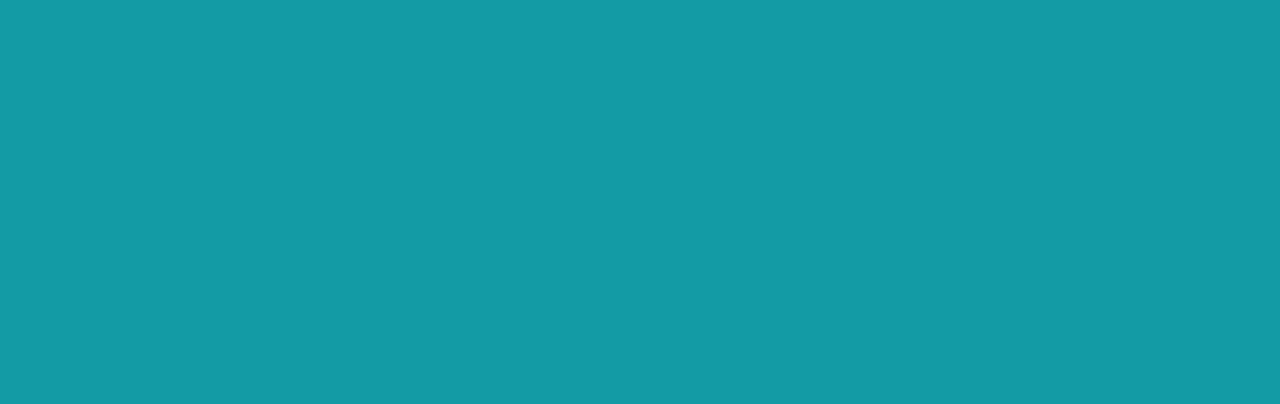
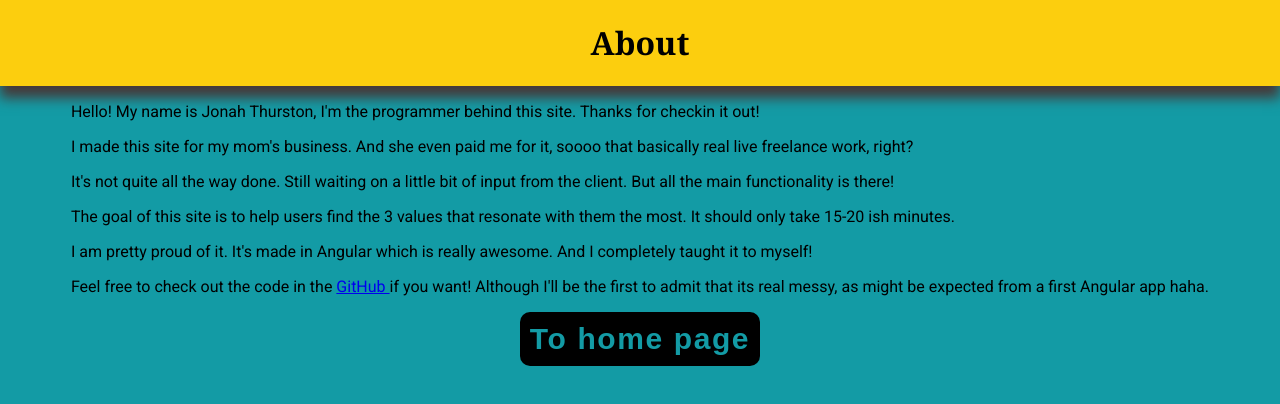
Before and after one commit to JonahThurston/core-values, an Angular app: page /about in a window 1280 px wide. Before the commit this address led to /. Shown: the top 404 px of the page. Built offline with nearby package versions, Linux system fonts and the light colour scheme.

Commit message:
Add about page and go to real vals

```diff
--- /dev/null
+++ b/src/app/about/about.component.css
@@ -0,0 +1,22 @@
+.start-button{
+  flex: 1;
+
+  margin-bottom: 10px;
+
+  font-weight: 700;
+  font-size: 30px;
+  letter-spacing: 0.1rem;
+
+  border-radius: 10px;
+  border: none;
+  padding: 10px;
+
+  background-color: black;
+  color: var(--primary-color);
+
+  cursor: pointer;
+  transition: opacity 0.3s ease;
+}
+.start-button:hover {
+  opacity: 0.5; /* Opacity on hover (50% transparent) */
+}
--- /dev/null
+++ b/src/app/about/about.component.html
@@ -0,0 +1,25 @@
+<div class="main-content">
+  <header class="header">
+    <h1 class="title">About</h1>
+  </header>
+
+  <div class="about-text">
+    <p>Hello! My name is Jonah Thurston, I'm the programmer behind this site. Thanks for checkin it out!</p>
+    <p>I made this site for my mom's business. And she even paid me for it, soooo that basically real live freelance work, right?</p>
+    <p>It's not quite all the way done. Still waiting on a little bit of input from the client. But all the main functionality is there!</p>
+    <p>The goal of this site is to help users find the 3 values that resonate with them the most. It should only take 15-20 ish minutes.</p>
+    <p>I am pretty proud of it. It's made in Angular which is really awesome. And I completely taught it to myself!</p>
+    <p>
+        Feel free to check out the code in the
+        <a href="https://github.com/JonahThurston/core-values"
+            target="_blank"
+            rel="noopener noreferrer"
+            title="Open the github repo ">
+            GitHub
+            </a>
+         if you want! Although I'll be the first to admit that its real messy, as might be expected from a first Angular app haha.
+    </p>
+  </div>
+
+  <button routerLink="" class="start-button">To home page</button>
+</div>
--- a/src/app/app.routes.ts
+++ b/src/app/app.routes.ts
@@ -1,6 +1,7 @@
 import { Routes } from '@angular/router';
 import { StepTemplateComponent } from './exercise/step-template/step-template.component';
 import { HomeComponent } from './home/home.component';
+import { AboutComponent } from './about/about.component';
 
 export const routes: Routes = [
     {
@@ -12,5 +13,10 @@ export const routes: Routes = [
         path: 'exercise',
         component: StepTemplateComponent,
         title: 'Core Values Exercise'
+    },
+    {
+        path: 'about',
+        component: AboutComponent,
+        title: 'About'
     }
 ];
--- a/src/app/exercise/service/values-manager.service.ts
+++ b/src/app/exercise/service/values-manager.service.ts
@@ -31,10 +31,10 @@ export class ValuesManagerService {
   ])
 
   constructor() {
-    //shuffle(valueArray);
-    //this.userVals = valueArray.map((value, index) => ({
-    shuffle(testArray)
-    this.userVals = testArray.map((value, index) => ({
+    shuffle(valueArray);
+    this.userVals = valueArray.map((value, index) => ({
+    // shuffle(testArray)
+    // this.userVals = testArray.map((value, index) => ({
         id: index,
         value: value,
         trashed: false
@@ -181,9 +181,9 @@ export class ValuesManagerService {
   }
 }
 
-const testArray = [
-  "Entrepreneurship Entrepreneurship1", "Entrepreneurship Entrepreneurship2", "Entrepreneurship Entrepreneurship3", "Entrepreneurship Entrepreneurship4", "Entrepreneurship Entrepreneurship5"
-]
+// const testArray = [
+//   "Entrepreneurship Entrepreneurship1", "Entrepreneurship Entrepreneurship2", "Entrepreneurship Entrepreneurship3", "Entrepreneurship Entrepreneurship4", "Entrepreneurship Entrepreneurship5"
+// ]
 
 const valueArray = [
   "Abundance",
```
Also changed, not shown: src/app/about/about.component.ts (added, +11 -0 lines), 1 other file (tests, documents, lock files or other folders).
